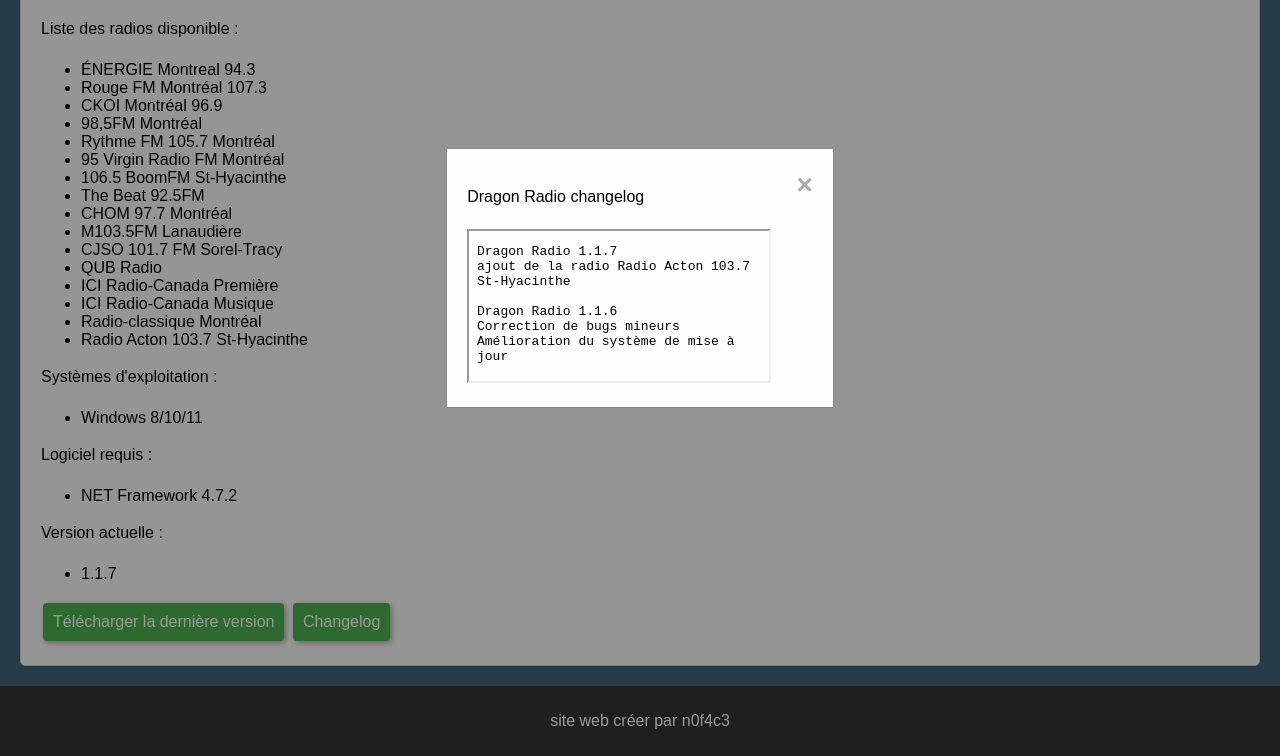
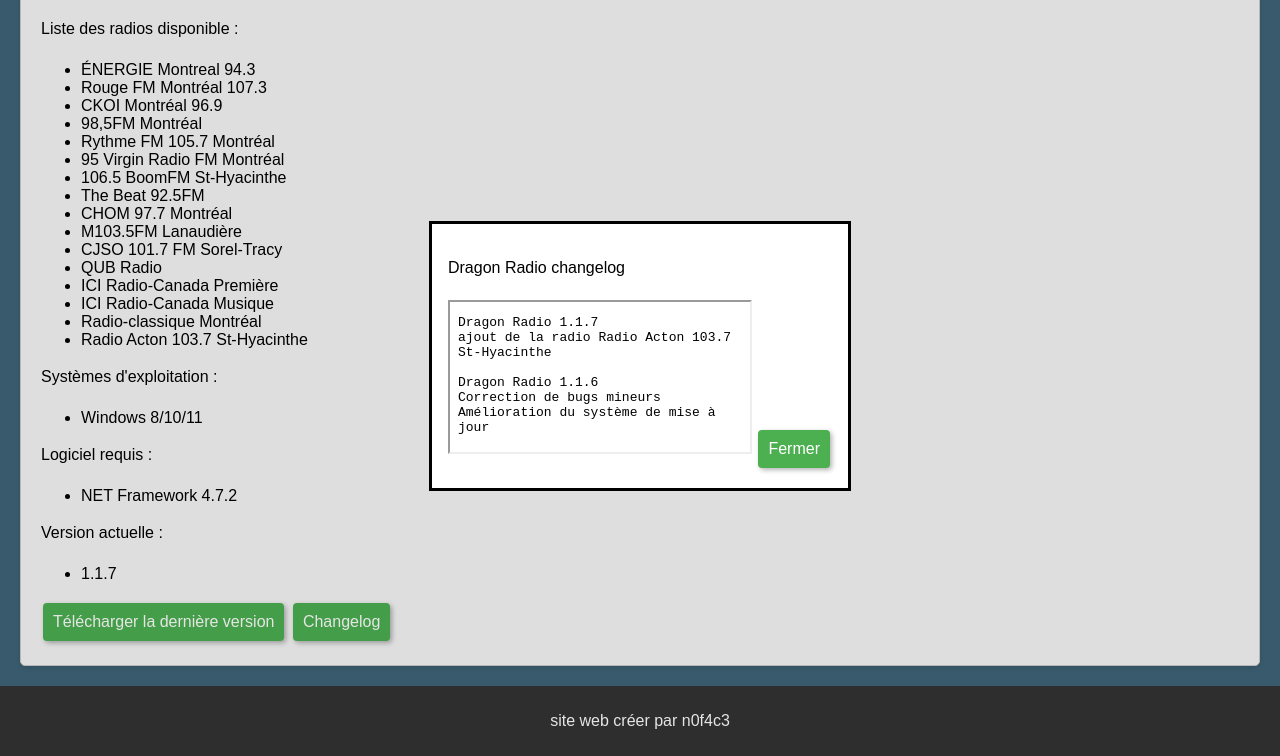
Before and after one commit to n0f4c3/n0f4c3.github.io, a plain HTML site: page DragonRadio.html in a window 1280 px wide. Both pictures are taken after a click on the button "Changelog". Shown: the part 1003-1759 px from the top of the page. Drawn offline with Linux system fonts and the light colour scheme.

Commit message:
Petit correctif 2

```diff
--- a/DragonRadio.html
+++ b/DragonRadio.html
@@ -81,16 +81,13 @@
 			    <li>1.1.7</li>
 			</ul>
 			<a href="download/DragonRadio.zip" download class="download-button">Télécharger la dernière version</a>
+			<dialog id="modale">
+			<p>Dragon Radio changelog</p>
+			<iframe src="Changelog/DragonRadio/Changelog.txt"></iframe>
+  <button id="closeBtn" download class="download-button">Fermer</button>
+</dialog>
 
-<button id="openModalBtn"download class="download-button">Changelog</button>
-
-<div id="modal" class="modal">
-  <div class="modal-content">
-    <span class="close">&times;</span>
-	<p>Dragon Radio changelog</p>
-    <iframe src="Changelog/DragonRadio/Changelog.txt"></iframe>
-  </div>
-</div>
+<button id="openBtn" class="download-button">Changelog</button>
 
 <script src="js\modale.js"></script>
 
--- a/js/modale.js
+++ b/js/modale.js
@@ -1,31 +1,11 @@
-// Récupérer le bouton pour ouvrir la fenêtre modale
-var openModalBtn = document.getElementById("openModalBtn");
+  var dialog = document.getElementById('modale');
+  var openBtn = document.getElementById('openBtn');
+  var closeBtn = document.getElementById('closeBtn');
 
-// Récupérer la fenêtre modale
-var modal = document.getElementById("modal");
+  openBtn.addEventListener('click', function() {
+    dialog.showModal();
+  });
 
-// Récupérer le bouton pour fermer la fenêtre modale
-var closeBtn = document.getElementsByClassName("close")[0];
-
-// Fonction pour ouvrir la fenêtre modale
-function openModal() {
-  modal.style.display = "block";
-}
-
-// Fonction pour fermer la fenêtre modale
-function closeModal() {
-  modal.style.display = "none";
-}
-
-// Ajouter un événement de clic sur le bouton pour ouvrir la fenêtre modale
-openModalBtn.addEventListener("click", openModal);
-
-// Ajouter un événement de clic sur le bouton pour fermer la fenêtre modale
-closeBtn.addEventListener("click", closeModal);
-
-// Ajouter un événement de clic en dehors de la fenêtre modale pour fermer la fenêtre
-window.addEventListener("click", function(event) {
-  if (event.target == modal) {
-    closeModal();
-  }
-});
+  closeBtn.addEventListener('click', function() {
+    dialog.close();
+  });
--- a/style.css
+++ b/style.css
@@ -119,37 +119,3 @@
   border-radius: 4px; /* bord arrondis */
   box-shadow: 2px 2px 5px rgba(0, 0, 0, 0.3); /* ombre */
 }
-
-.modal {
-  display: none; /* masquer la fenêtre modale par défaut */
-  position: fixed; /* positionner la fenêtre modale de manière fixe */
-  z-index: 1; /* mettre la fenêtre modale en avant-plan */
-  left: 0;
-  top: 0;
-  width: 100%;
-  height: 100%;
-  overflow: auto; /* ajouter une barre de défilement si le contenu dépasse */
-  background-color: rgba(0, 0, 0, 0.4); /* foncer l'arrière-plan pour mettre en évidence la fenêtre modale */
-}
-
-.modal-content {
-  background-color: #fefefe; /* couleur de fond de la fenêtre modale */
-  margin: 15% auto; /* centrer la fenêtre modale verticalement et horizontalement */
-  padding: 20px;
-  border: 1px solid #888;
-  width: 27%; /* définir la largeur de la fenêtre modale */
-}
-
-.close {
-  color: #aaa;
-  float: right;
-  font-size: 28px;
-  font-weight: bold;
-}
-
-.close:hover,
-.close:focus {
-  color: black;
-  text-decoration: none;
-  cursor: pointer;
-}
```
